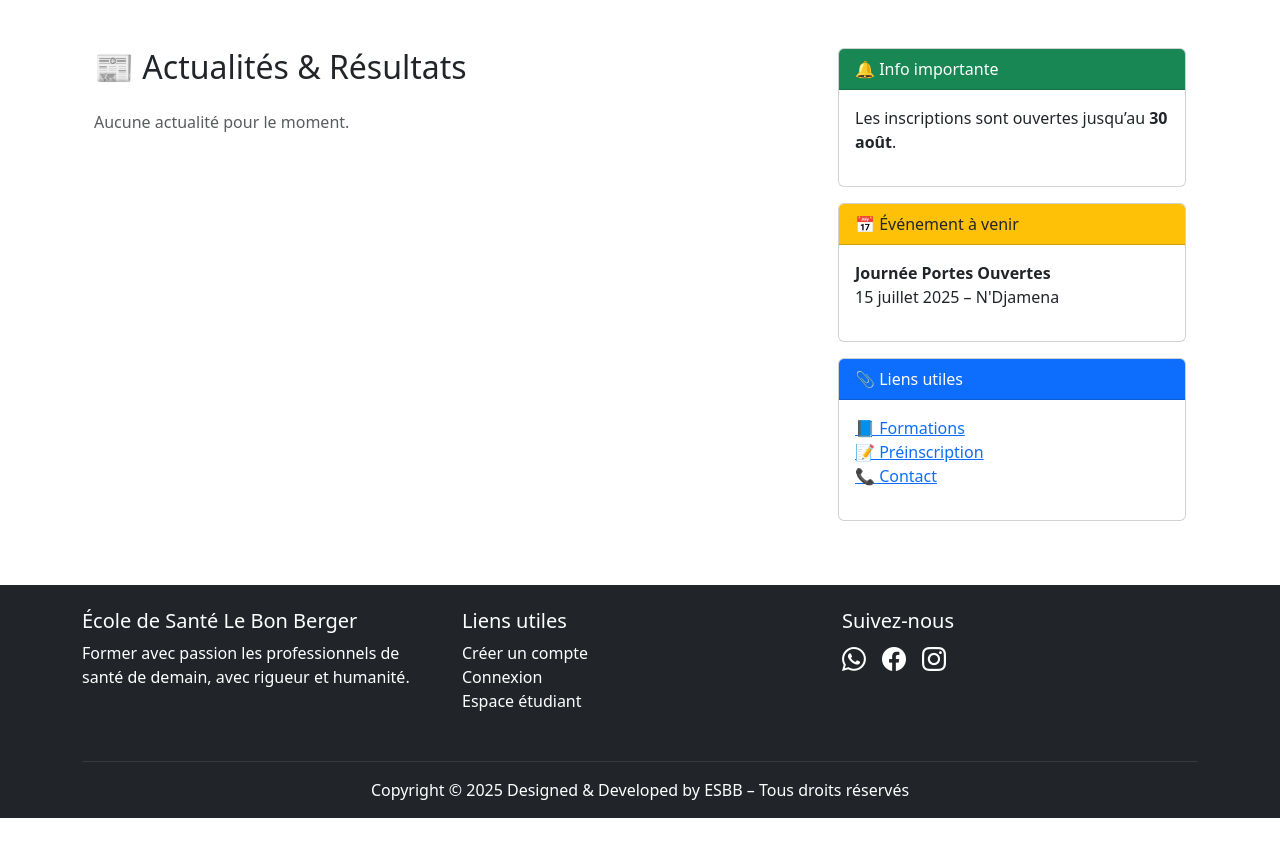
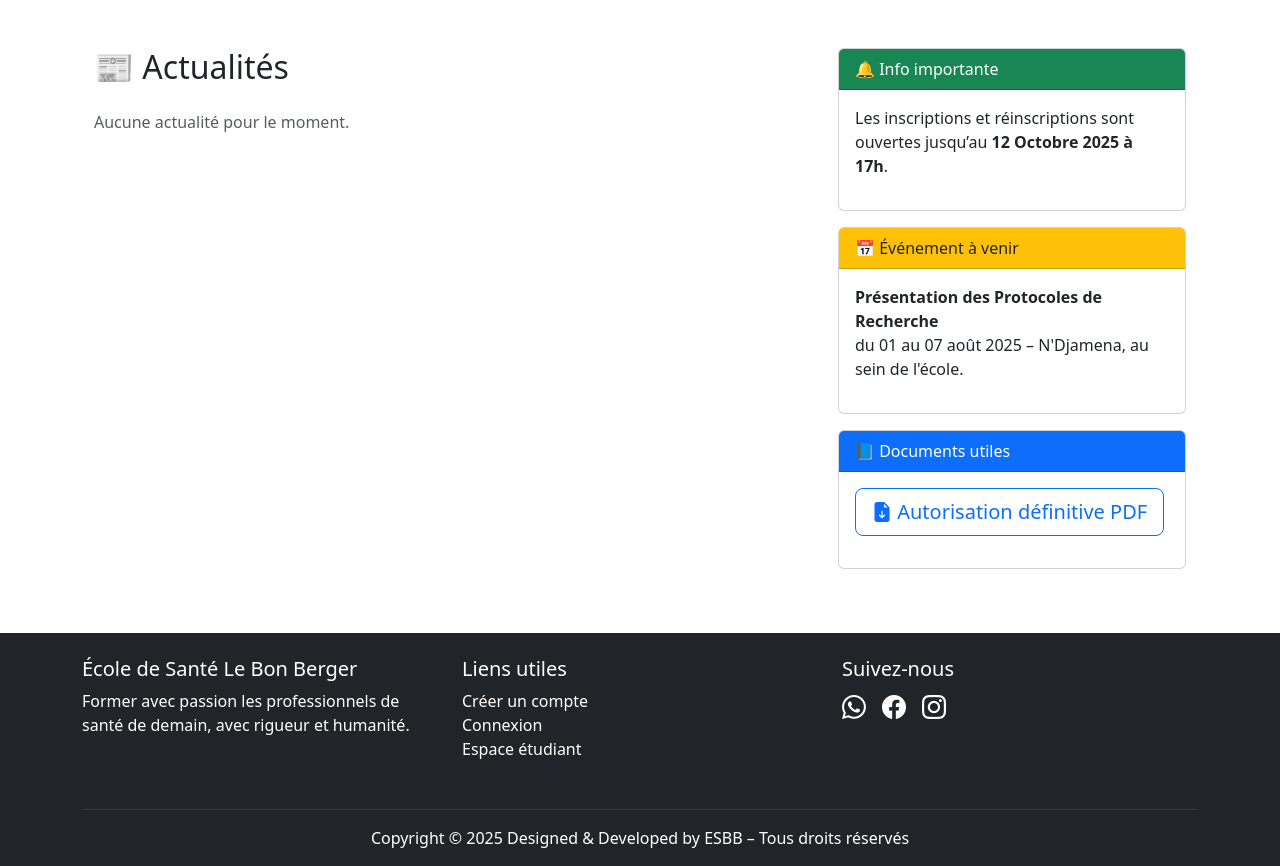
Before and after one commit to esbb-admin/bon_berger_site, a Django app: page /actualites/ in a window 1280 px wide. Shown: the part 56-922 px from the top of the page. Before the commit the page ends 874 px from the top, so only its background shows below. Run offline with Django 5.2, Linux system fonts and the light colour scheme; data that the repository does not hold is empty; some libraries are stand-ins or nearby versions.

Commit message:
mes modifications

```diff
--- a/actualites/templates/actualites/liste_actualites.html
+++ b/actualites/templates/actualites/liste_actualites.html
@@ -39,13 +39,12 @@
     <!-- Partie principale avec actualités -->
     <div class="col-md-8">
       <div class="actualite-scroll">
-        <h2 class="mb-4">📰 Actualités & Résultats</h2>
+        <h2 class="mb-4">📰 Actualités</h2>
 
         {% for act in actualites %}
         <div class="card mb-4 shadow">
 
           {% if act.image %}
-            <!-- Image format Facebook style -->
             <img src="{{ act.image.url }}" class="image-facebook-style" alt="Illustration {{ act.titre }}"
                  data-bs-toggle="modal" data-bs-target="#modal-image-{{ act.id }}">
           {% endif %}
@@ -74,7 +73,6 @@
             </div>
           </div>
 
-          <!-- Modal image -->
           {% if act.image %}
           <div class="modal fade" id="modal-image-{{ act.id }}" tabindex="-1" aria-labelledby="imageModalLabel{{ act.id }}" aria-hidden="true">
             <div class="modal-dialog modal-xl modal-dialog-centered">
@@ -95,7 +93,6 @@
             </div>
           </div>
           {% endif %}
-
         </div>
         {% empty %}
         <p class="text-muted">Aucune actualité pour le moment.</p>
@@ -108,24 +105,26 @@
       <div class="card mb-3">
         <div class="card-header bg-success text-white">🔔 Info importante</div>
         <div class="card-body">
-          <p>Les inscriptions sont ouvertes jusqu’au <strong>30 août</strong>.</p>
+          <p>Les inscriptions et réinscriptions sont ouvertes jusqu’au <strong>12 Octobre 2025 à 17h</strong>.</p>
         </div>
       </div>
 
       <div class="card mb-3">
         <div class="card-header bg-warning text-dark">📅 Événement à venir</div>
         <div class="card-body">
-          <p><strong>Journée Portes Ouvertes</strong><br>15 juillet 2025 – N'Djamena</p>
+          <p><strong>Présentation des Protocoles de Recherche</strong><br>du 01 au 07 août 2025 – N'Djamena, au sein de l'école.</p>
         </div>
       </div>
 
       <div class="card mb-3">
-        <div class="card-header bg-primary text-white">📎 Liens utiles</div>
+        <div class="card-header bg-primary text-white">📘 Documents utiles</div>
         <div class="card-body">
           <ul class="list-unstyled">
-            <li><a href="/formations/">📘 Formations</a></li>
-            <li><a href="/inscription/">📝 Préinscription</a></li>
-            <li><a href="/#contact">📞 Contact</a></li>
+            <li>
+              <a href="{% static 'pdf/dépliant 2024-2025.pdf' %}" class="btn btn-outline-primary btn-lg" download>
+                <i class="bi bi-file-earmark-arrow-down-fill"></i> Autorisation définitive PDF
+              </a>
+            </li>
           </ul>
         </div>
       </div>
--- a/bon_berger_site/settings.py
+++ b/bon_berger_site/settings.py
@@ -26,7 +26,7 @@ BASE_DIR = Path(__file__).resolve().parent.parent
 SECRET_KEY = os.environ.get('SECRET_KEY', 'insecure-key-for-dev')
 
 # SECURITY WARNING: don't run with debug turned on in production!
-DEBUG = os.getenv('DEBUG', 'False') == 'True'
+DEBUG = os.getenv('DEBUG', 'True') == 'True'
 
 ALLOWED_HOSTS = ['bon-berger-site.onrender.com', 'localhost', '127.0.0.1']
 
--- a/ecole/models.py
+++ b/ecole/models.py
@@ -8,7 +8,7 @@ class Ecole(models.Model):
     description = models.TextField()
     mot_du_fondateur = models.TextField(blank=True)
     adresse = models.CharField(max_length=255)
-    telephone = models.CharField(max_length=20)
+    telephone = models.CharField(max_length=50)
     email = models.EmailField()
     logo = models.ImageField(upload_to='logos/', blank=True, null=True)
     facebook = models.URLField(blank=True)
```
Also changed, not shown: ecole/templates/ecole/contact.html (+4 -6 lines), ecole/migrations/0002_contactmessage.py (added), ecole/migrations/0003_alter_ecole_telephone.py (added), static/images/localisation.PNG (added).
